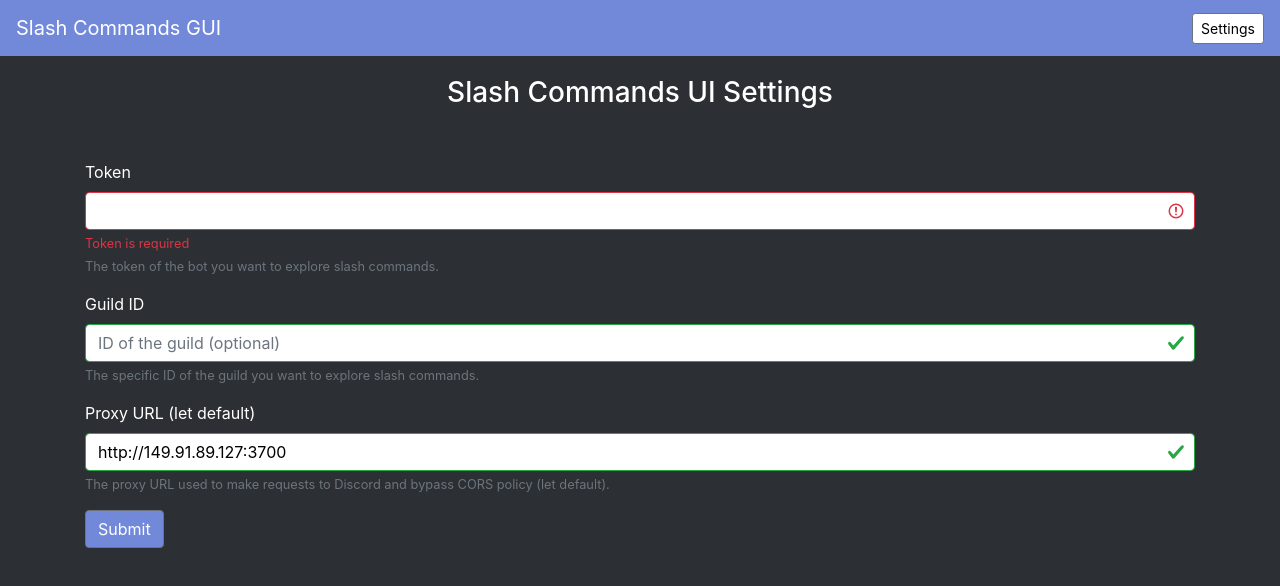
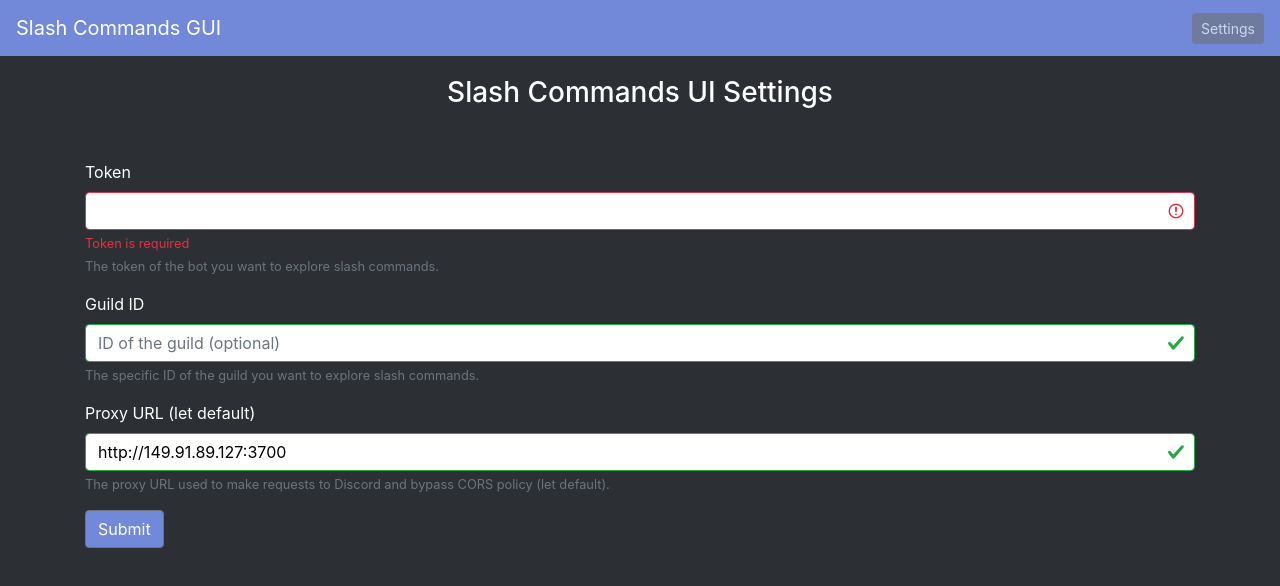
Before and after one commit to Androz2091/slash-commands-gui-old, a Vue app: page /settings in a window 1280 px wide. Shown: the top 586 px of the page. Built offline with nearby package versions, Linux system fonts and the light colour scheme.

Commit message:
:bug: Disable settings button

```diff
--- a/src/components/NavBar.vue
+++ b/src/components/NavBar.vue
@@ -7,7 +7,7 @@
         <b-collapse id="nav-collapse" is-nav>
 
         <b-navbar-nav class="ml-auto">
-            <router-link to="settings"><b-button size="sm" class="my-2 my-sm-0 bg-discord-btn">Settings</b-button></router-link>
+            <router-link to="settings"><b-button size="sm" class="my-2 my-sm-0 bg-discord-btn" :disabled="inSettings">Settings</b-button></router-link>
         </b-navbar-nav>
         </b-collapse>
     </b-navbar>
@@ -15,7 +15,12 @@
 
 <script>
 export default {
-    name: 'NavBar'
+    name: 'NavBar',
+    computed: {
+        inSettings () {
+            return this.$route.path === '/settings';
+        }
+    }
 };
 </script>
 
```
